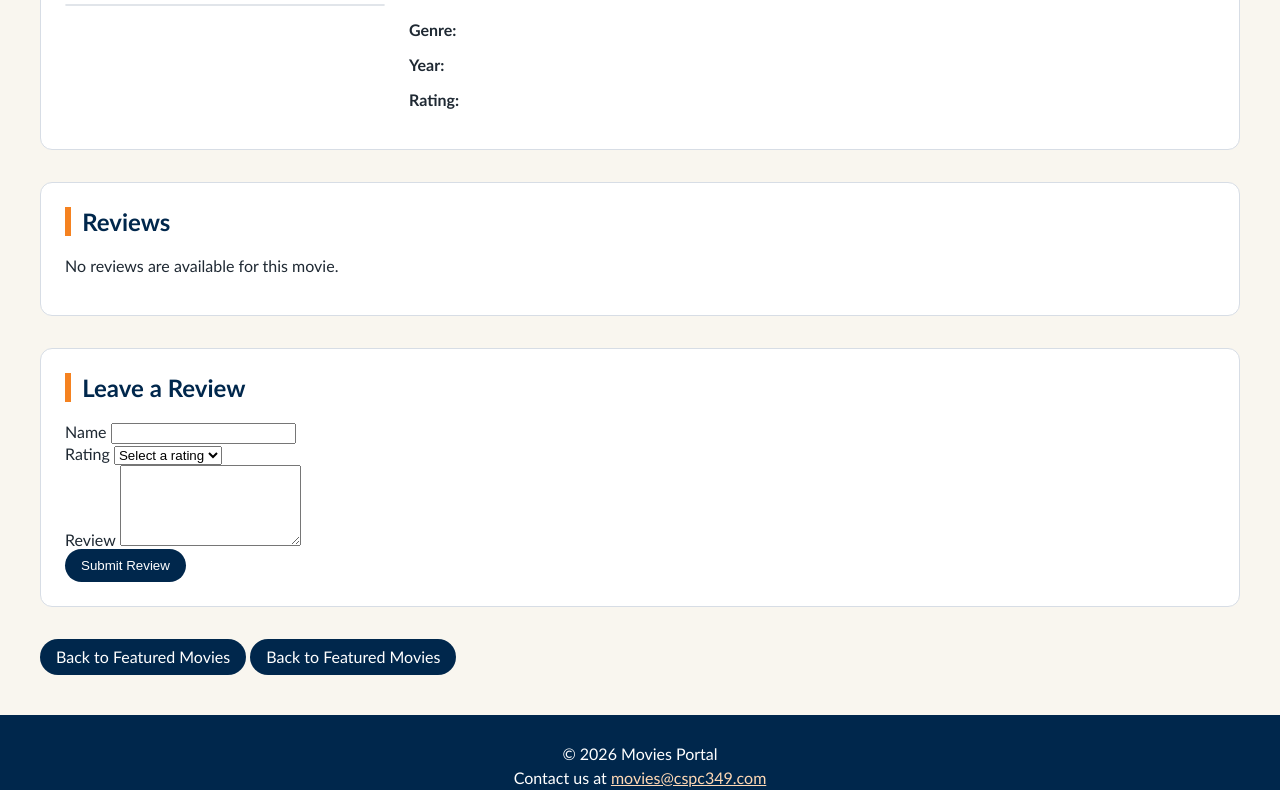
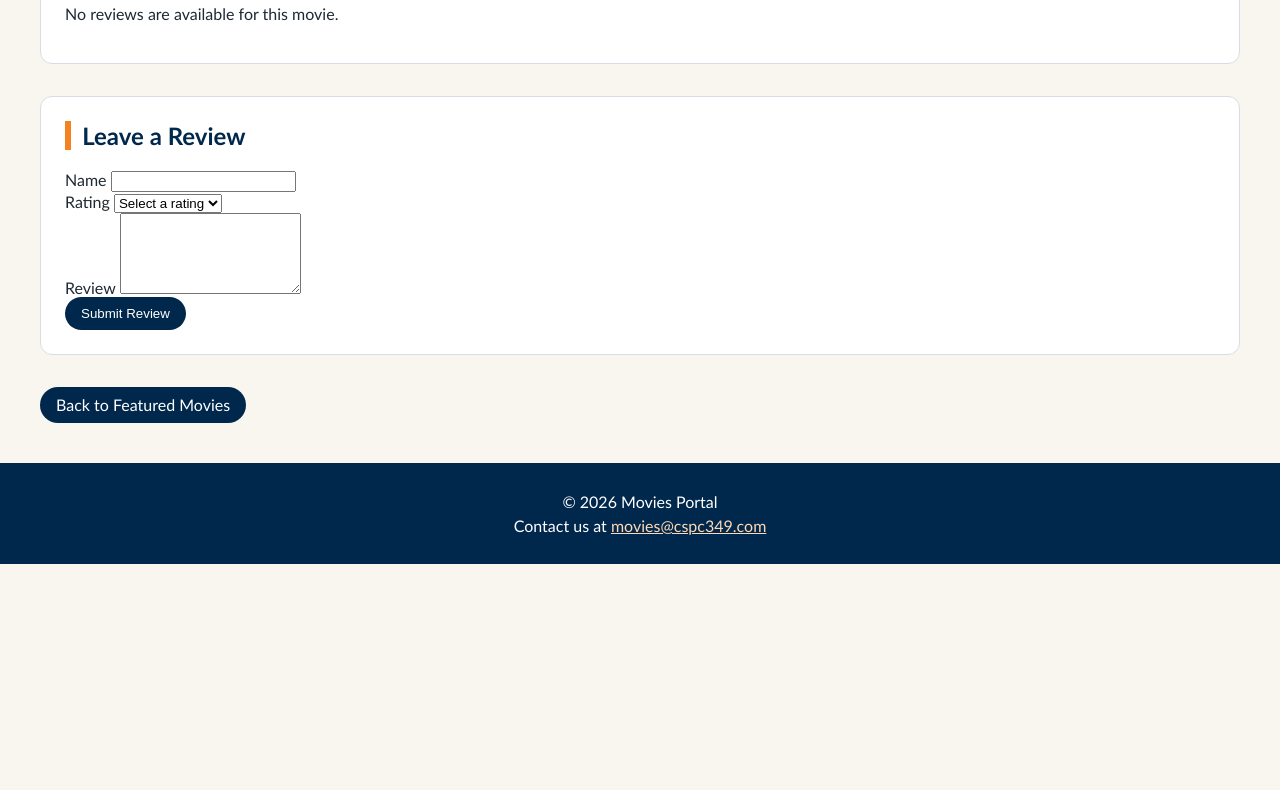
Before and after one commit to csuf-cpsc349-summer2026/monte-bradford-lab-5, a plain HTML site: page details.html in a window 1280 px wide. Shown: the part 661-1451 px from the top of the page. After the commit the page ends 1225 px from the top, so only its background shows below. Drawn offline with Linux system fonts and the light colour scheme.

Commit message:
fixed lab
fixed lab

```diff
--- a/details.html
+++ b/details.html
@@ -51,20 +51,6 @@
             </div>
         </section>
 
-                <!-- section: Groups related content together into distinct thematic regions of a page -->
-        <section id="movie-info" class="section">
-            <h2 id="movie-title">Movie Details</h2>
-            <div class="details-layout">
-                <img id="movie-image" src="" alt="">
-                <div>
-                    <p id="movie-description"></p>
-                    <p><strong>Genre:</strong> <span id="movie-genre"></span></p>
-                    <p><strong>Year:</strong> <span id="movie-year"></span></p>
-                    <p><strong>Rating:</strong> <span id="movie-rating"></span></p>
-                </div>
-            </div>
-        </section>
-
         <!-- section: Groups related content together into distinct thematic regions of a page -->
         <section class="section">
             <h2>Reviews</h2>
@@ -104,8 +90,6 @@
 
         <a class="btn" href="index.html">Back to Featured Movies</a>
 
-        <a class="btn" href="index.html">Back to Featured Movies</a>
-
     </main>
 
     <!-- footer: Contains concluding page details such as copyright notices and contact information -->
```
Also changed, not shown: images/contactafter.png (added), images/contactbefore.png (added), images/reviewavatar.png (added), images/reviewsuperman.png (added), images/reviewtheboys.png (added), index.html (line endings or trailing spaces), 1 other file.
